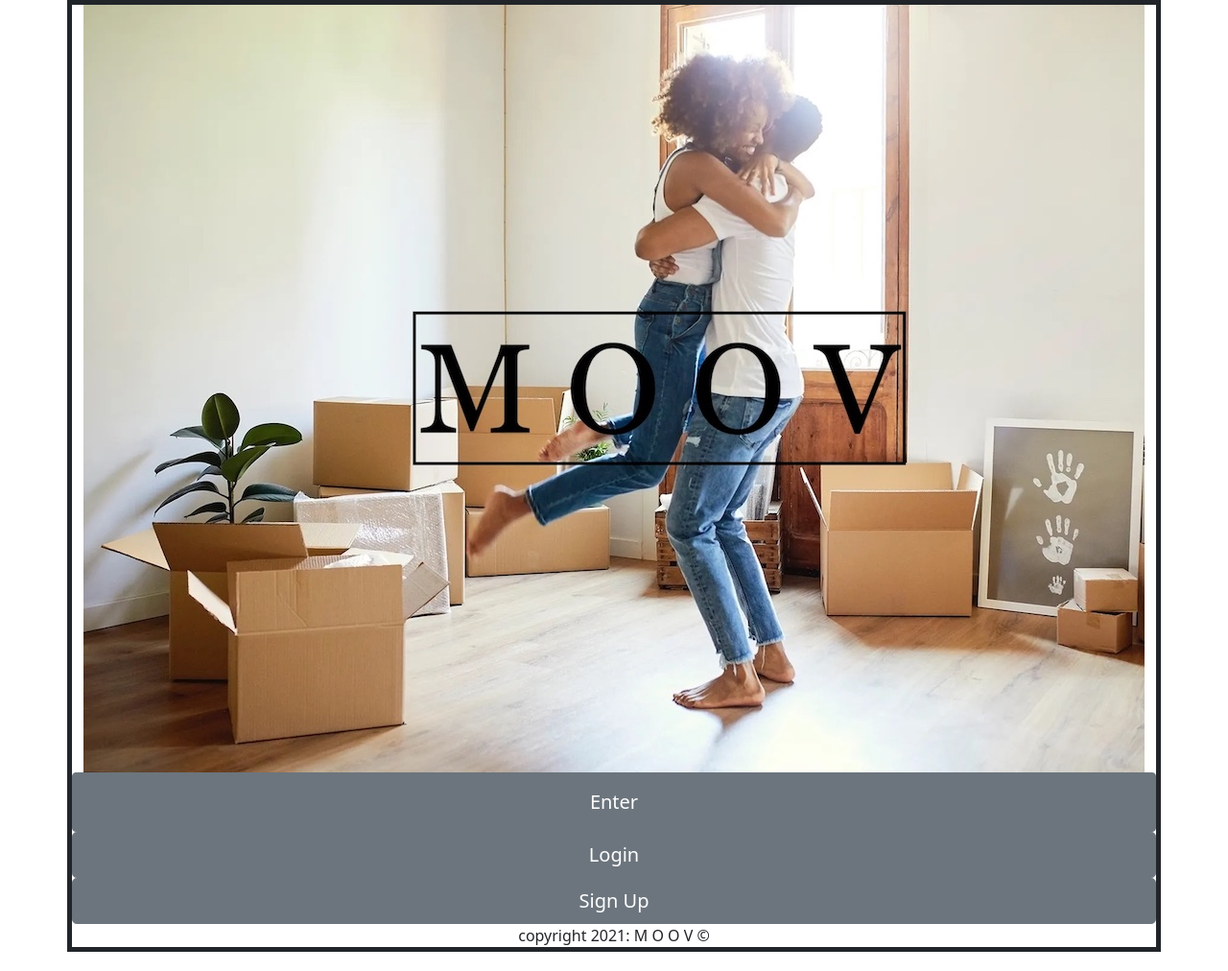
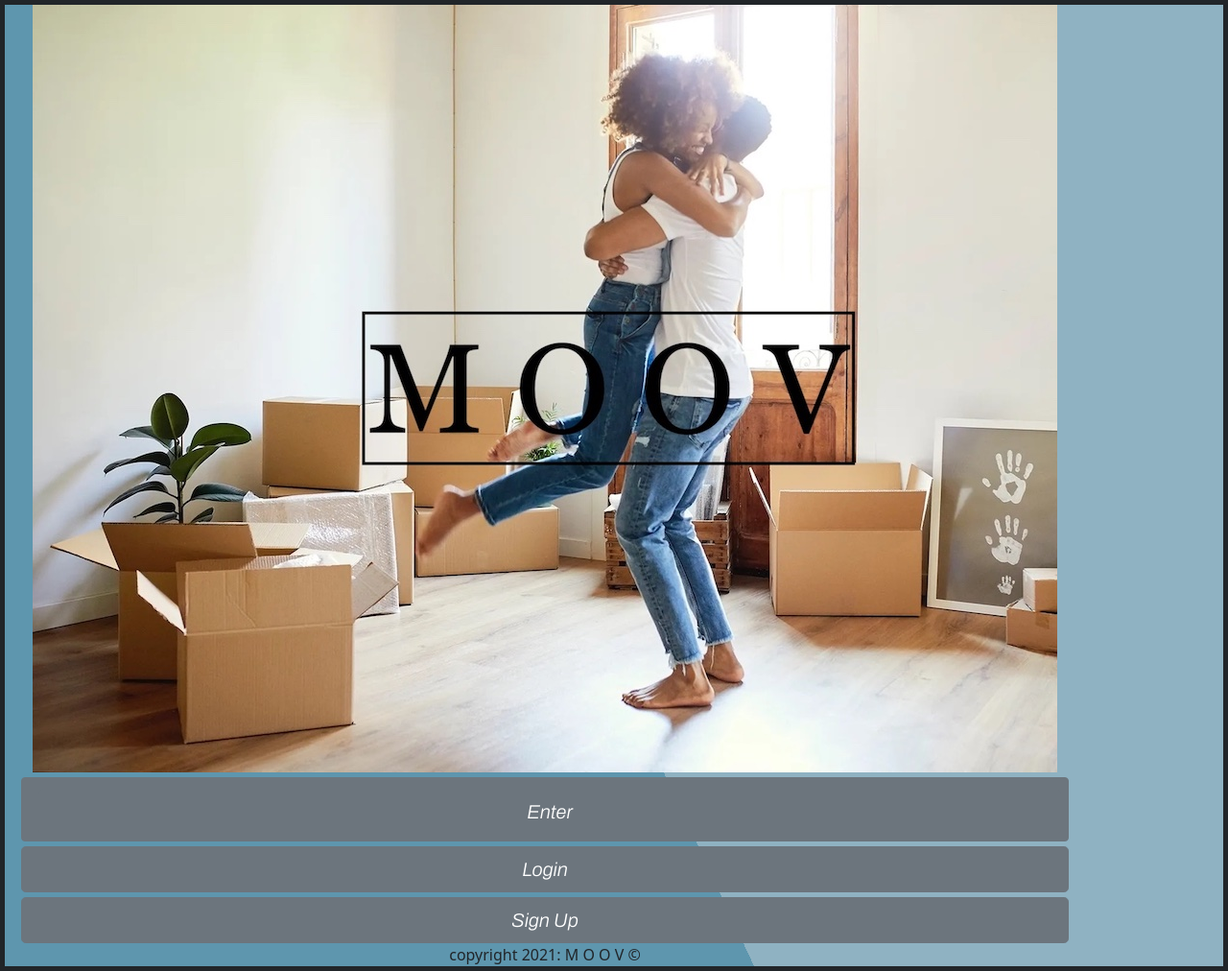
Before and after one commit to cardioforcake/portfolio-project-moov-app, a Django app: page / in a window 1280 px wide. Shown: the whole page at 96% size. Run offline with Django 3.2, Linux system fonts and the light colour scheme.

Commit message:
added background coloring to app

```diff
--- a/moov_app/static/css/greeting.css
+++ b/moov_app/static/css/greeting.css
@@ -29,3 +29,21 @@
 	transform: translateX(0);
 	transform: translate3d(0, 0, 0);
 }
+
+.container{
+    display: flex;
+    flex-direction: column;
+	align-items: center;
+    justify-content: center;
+    min-height: 100vh;
+}
+
+body{
+    background-color: #5E96AE !important;
+    background-image: -webkit-linear-gradient(25deg, #5E96AE 45%, #8fb2c2 45%);
+}
+
+.btn{
+    font-family: 'Archivo', sans-serif;
+    margin: 5px;
+}
--- a/moov_app/templates/base.html
+++ b/moov_app/templates/base.html
@@ -14,7 +14,7 @@
     <link href="https://fonts.googleapis.com/css2?family=Archivo:ital,wght@1,300&display=swap" rel="stylesheet">
     <title>Moov</title>
 </head>
-<body class= "">
+<body class= "background">
     <div class=" container border border-dark border-5 w-100">
     <header>
         <nav class="navbar row">
--- a/moov_app/templates/greeting.html
+++ b/moov_app/templates/greeting.html
@@ -12,12 +12,16 @@
     integrity="sha384-MrcW6ZMFYlzcLA8Nl+NtUVF0sA7MsXsP1UyJoMp4YLEuNSfAP+JcXn/tWtIaxVXM" crossorigin="anonymous">
   </script>
   <link rel="stylesheet" type="text/css" href="{% static 'css/greeting.css' %}">
+  <link rel="preconnect" href="https://fonts.googleapis.com">
+  <link rel="preconnect" href="https://fonts.gstatic.com" crossorigin>
+  <link href="https://fonts.googleapis.com/css2?family=Archivo:ital,wght@1,300&display=swap" rel="stylesheet">
   <title>Moov</title>
 </head>
 
-<body class="container border border-dark border-5  text-center">
-  <div class="row">
-    <div class="carousel slide carousel-fade d-none d-sm-none d-md-none d-lg-block d-xl-block" data-bs-ride="carousel" data-bs-interval="3000">
+<body class=" border border-dark border-5  text-center">
+  <div class="row container">
+    <div class="carousel slide carousel-fade d-none d-sm-none d-md-none d-lg-block d-xl-block" data-bs-ride="carousel"
+      data-bs-interval="3000">
       <div class="carousel-inner">
         <div class="carousel-item active">
           <img class="d-block mx-auto" src="{% static "moov_app/media/carousel1.jpg" %}" alt="logo1" />
@@ -31,7 +35,8 @@
       </div>
     </div>
 
-    <div class="carousel slide carousel-fade d-block d-sm-block d-md-block d-lg-none d-xl-none" data-bs-ride="carousel" data-bs-interval="3000">
+    <div class="carousel slide carousel-fade d-block d-sm-block d-md-block d-lg-none d-xl-none" data-bs-ride="carousel"
+      data-bs-interval="3000">
       <div class="carousel-inner">
         <div class="carousel-item active">
           <img class="d-block mx-auto" src="{% static "moov_app/media/carousel1sm.jpg" %}" alt="logo1" />
@@ -45,11 +50,11 @@
       </div>
     </div>
 
-
-    <button class="btn mb-md-0 btn-secondary btn-block "><a class="btn btn-lg mb-2 mb-md-0 btn-secondary btn-block"
-        href="{% url 'home' %}">Enter</a></button>
+    <button class="btn mb-md-0 btn-secondary btn-block "><a
+        class="btn btn-lg mb-2 mb-md-0 btn-secondary btn-block w-100" href="{% url 'home' %}">Enter</a></button>
     {% if user.is_authenticated %}
-    <button class="btn btn-lg mb-2 mb-md-0 btn-secondary btn-block"><a class="btn btn-lg mb-2 mb-md-0 btn-secondary btn-block" href="{% url 'logout' %}">Log Out</a></button>
+    <button class="btn btn-lg mb-2 mb-md-0 btn-secondary btn-block"><a
+        class="btn btn-lg mb-2 mb-md-0 btn-secondary btn-block w-100" href="{% url 'logout' %}">Log Out</a></button>
     {% else %}
     <button type="button" class="btn btn-lg mb-2 mb-md-0 btn-secondary btn-block" data-bs-toggle="modal"
       data-bs-target="#login">
```
Also changed, not shown: moov_app/static/css/style.css (+5 -4 lines), moov_app/templates/floorplan/floorplan_details.html (+7 -9 lines).
